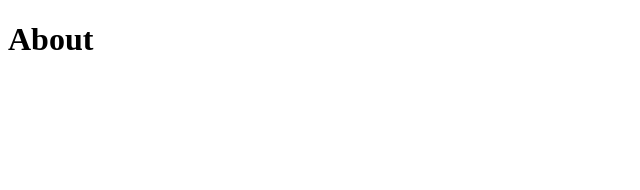
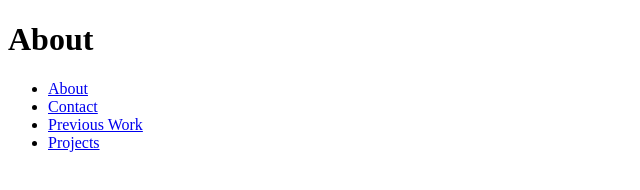
Before and after one commit to trumandaniels/Portfolio, a plain HTML site: page about.html in a window 1280 px wide. Shown: the whole page, without its empty margins (0-640 px from the left). Drawn offline with Linux system fonts and the light colour scheme.

Commit message:
Added navbar.js, basic navigation menu (no style) and updated html files with navbar script

```diff
--- a/about.html
+++ b/about.html
@@ -6,6 +6,7 @@
     <meta http-equiv="X-UA-Compatible" content="ie=edge" />
     <title>About</title>
     <link rel="stylesheet" href="styles.css" />
+    <script defer src="navbar.js"></script>
   </head>
   <body>
     <main>
--- /dev/null
+++ b/navbar.js
@@ -0,0 +1,32 @@
+const header = document.createElement('header');
+
+//All Menu Links
+const items = [
+    { href: 'about.html', text: 'About' },
+    { href: 'contact.html', text: 'Contact' },
+    { href: 'previous-work.html', text: 'Previous Work' },
+    { href: 'projects.html', text: 'Projects' },
+  ];
+
+const navList = document.createElement('ul');
+navList.className = 'nav-list';
+
+items.forEach(item => {
+    const listItem = document.createElement('li');
+    listItem.className = 'nav-list-item';
+
+    const link = document.createElement('a');
+    link.href = item.href;
+    link.className = 'nav-link hover-transition';
+    link.textContent = item.text;
+
+    listItem.appendChild(link);
+    navList.appendChild(listItem);
+});
+
+const largeScreenNavbar = document.createElement('nav');
+largeScreenNavbar.className = 'navbar large-screen-navbar';
+largeScreenNavbar.appendChild(navList);
+
+header.appendChild(largeScreenNavbar);
+document.body.appendChild(header);
```
Also changed, not shown: contact.html (+1 -0 lines), previous-work.html (+1 -0 lines), projects.html (+1 -0 lines).
